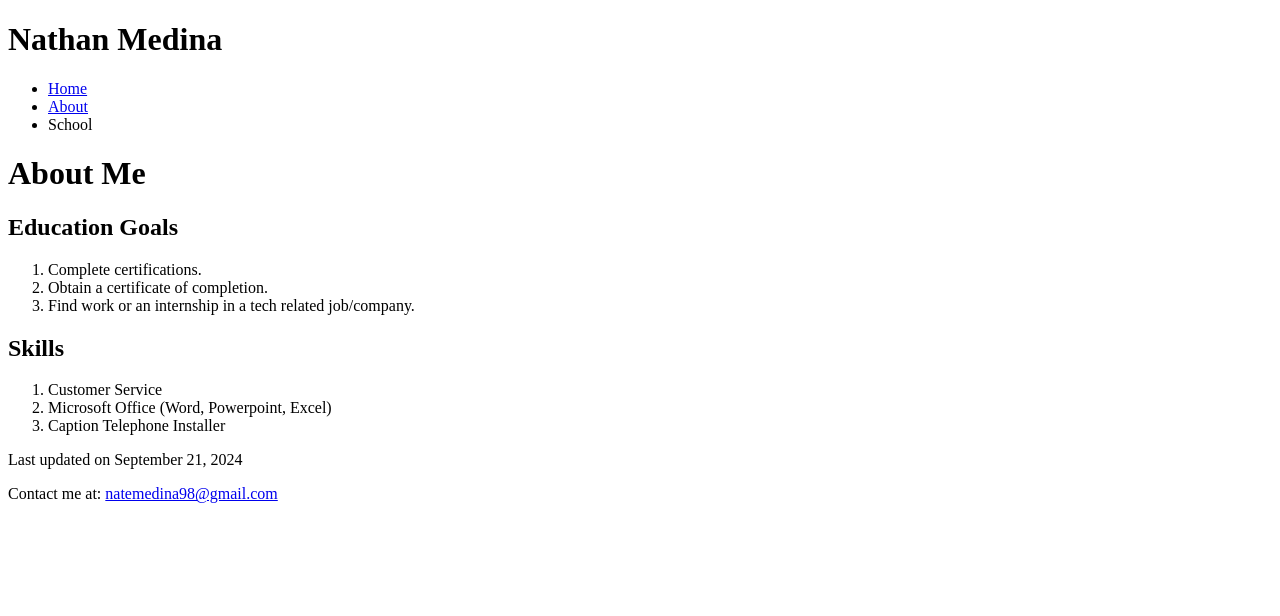
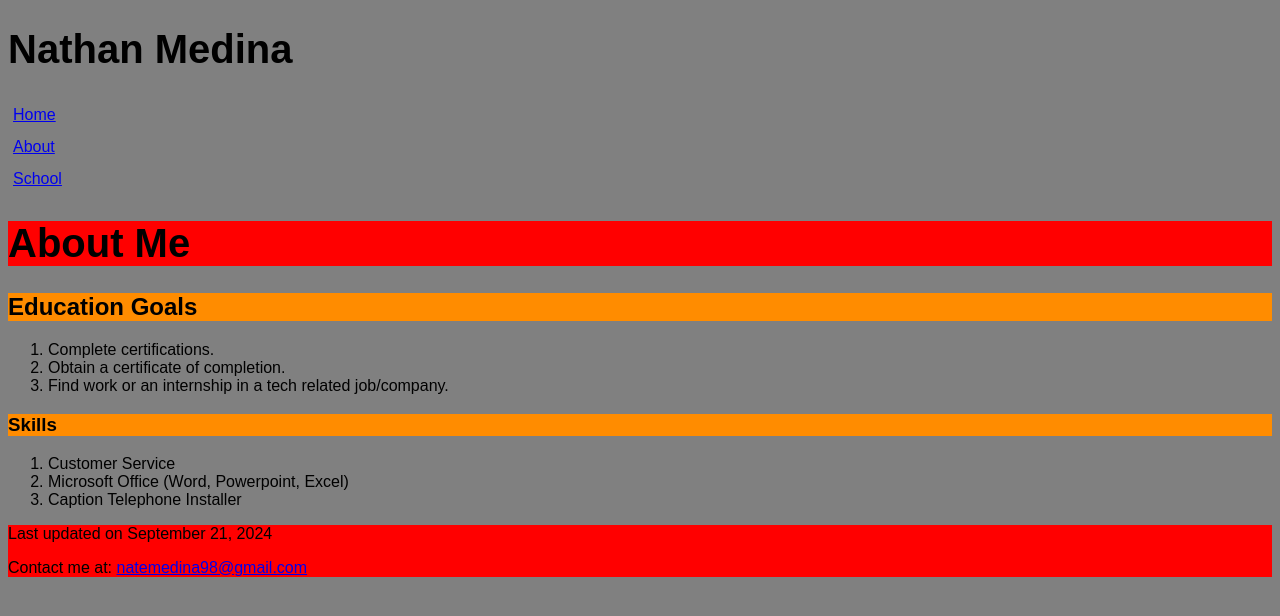
Before and after one commit to NSM1998/cis132, a plain HTML site: page about.html in a window 1280 px wide. Drawn offline with Linux system fonts and the light colour scheme.

Commit message:
For Project 1-3

```diff
--- a/about.html
+++ b/about.html
@@ -5,6 +5,7 @@
 <meta name="keywords" content="About, Home, School, HTML, Goals">
 <meta name="description" content="Learn about Myself and my Goals in Education">
 <meta name="author" content="Nathan Medina">
+<link rel="stylesheet" href="styles2.css">
 </head>
 <body>
 
@@ -13,7 +14,7 @@
     <ul>
         <li><a href="index.html">Home</a></li>
         <li><a href="about.html">About</a></li>
-        <li>School</li>
+        <li><a href="school.html"> School</a></li>
     </ul>
 </nav>
 <body>
@@ -29,7 +30,7 @@
             <li>Find work or an internship in a tech related job/company.</li>
         </ul>
 
-        <h2>Skills</h2>
+        <h3>Skills</h3>
         <ul style ="list-style-type:decimal">
             <li>Customer Service</li>
             <li>Microsoft Office (Word, Powerpoint, Excel)</li>
@@ -42,3 +43,5 @@
     <p>Contact me at: <a href="mailto:natemedina98@gmail.com">natemedina98@gmail.com</a></p>
 </footer>
     </body>
+    </body>
+</html>
--- /dev/null
+++ b/styles2.css
@@ -0,0 +1,23 @@
+/* styles.css */
+body {background-color: grey;
+    font-family: Arial, sans-serif;}
+
+header {background-color: red;
+}
+
+h1 {
+    font-size: 2.5em;
+}
+
+nav > ul {line-height: 2em;
+    list-style-type: none;
+    padding-left:5px;
+}
+h2 {
+    background-color: darkorange
+}
+h3 {
+    background-color: darkorange
+}
+
+footer {background-color: red;}
```
Also changed, not shown: index.html (+1 -1 lines).
